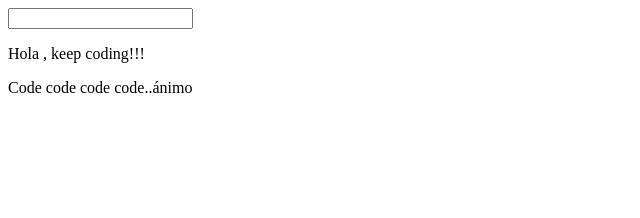
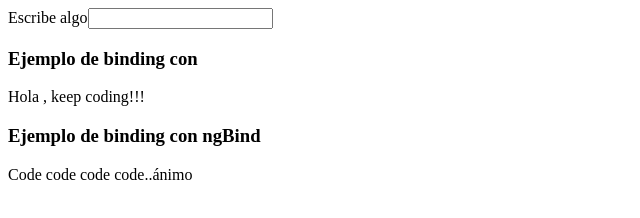
Before and after one commit to aki-playground/kc_ejemplos_angular, a website: page hola-mundo.html in a window 1280 px wide. Shown: the whole page, without its empty margins (0-640 px from the left). Drawn offline with nearby package versions, Linux system fonts and the light colour scheme.

Commit message:
mejoras para publicar proyecto en GitHub

```diff
--- a/hola-mundo.html
+++ b/hola-mundo.html
@@ -6,9 +6,11 @@
     <script src="node_modules/angular/angular.js"></script>
 </head>
 <body ng-app>
-    <input type="text" ng-model="nombre" />
+    <span>Escribe algo</span><input type="text" ng-model="nombre" />
+    <h3>Ejemplo de binding con {{}}</h3>
     <p>Hola {{ nombre }}, keep coding!!!</p>
     <!-- La doble llave = ngBind -->
+    <h3>Ejemplo de binding con ngBind</h3>
     <p>Code code code code..ánimo <span ng-bind="nombre"></span></p>
 </body>
 </html>
```
Also changed, not shown: index.html (added, +12 -0 lines), README.md.
